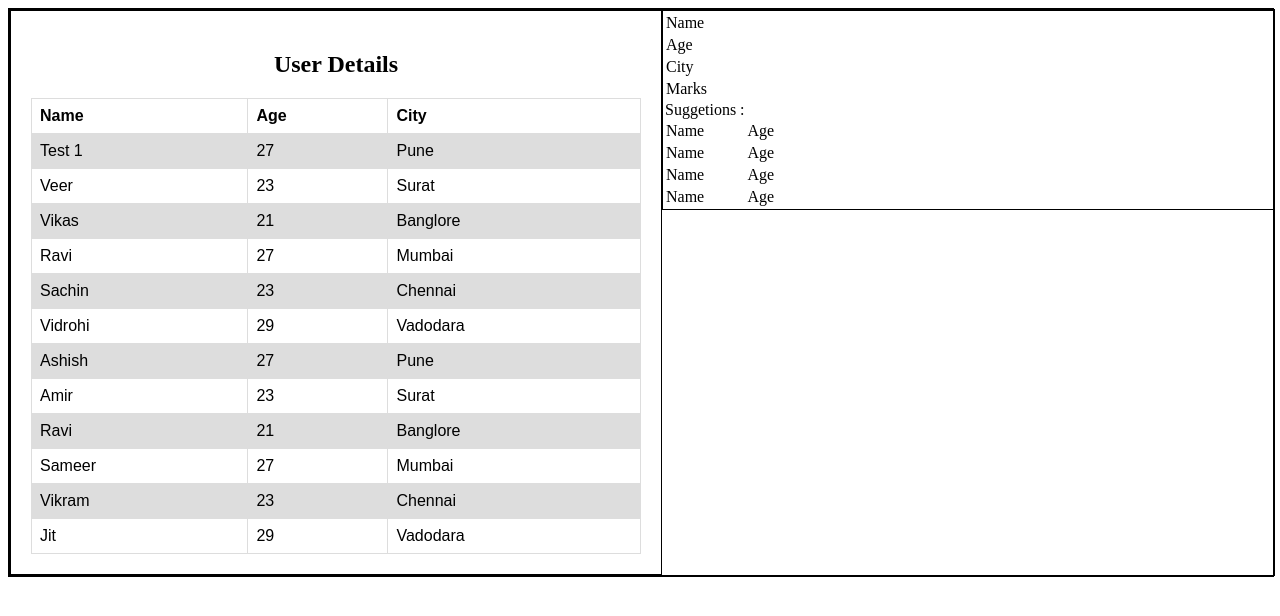
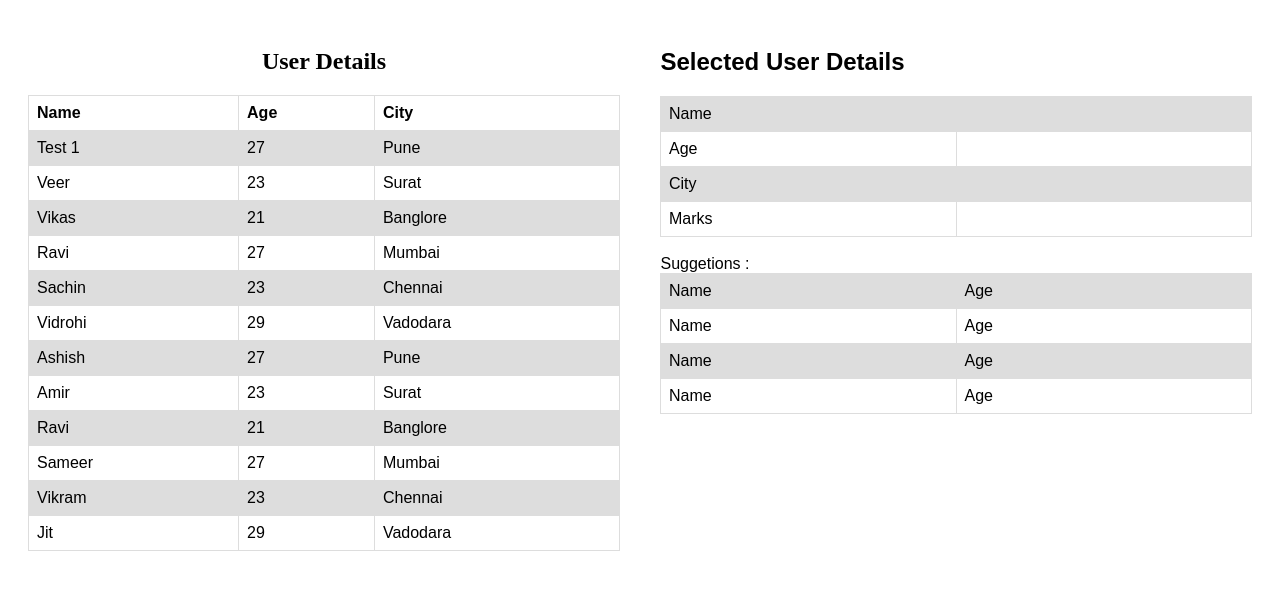
Before and after one commit to pritamnb/roxiler, an Angular app: page / in a window 1280 px wide. Shown: the top 616 px of the page. Built offline with nearby package versions, Linux system fonts and the light colour scheme.

Commit message:
listing and selection operation done

```diff
--- a/src/app/app.component.html
+++ b/src/app/app.component.html
@@ -22,8 +22,10 @@
       </div>
     </div>
     <div class="right-container">
-      <div class="user-details"></div>
+      <div class="user-details">
         <table>
+          <h2>Selected User Details</h2>
+
           <tr *ngFor="let user of selectedUser">
             <td>
               {{user.label}}
@@ -32,6 +34,7 @@
               {{user.value}}
             </td>
           </tr>
+          <br>
           <span>Suggetions :</span>
           <tr *ngFor="let user of selectedUser">
             <td>
@@ -42,6 +45,9 @@
             </td>
           </tr>
         </table>
+
+      </div>
+
     </div>
   </div>
 </div>
--- a/src/app/app.component.scss
+++ b/src/app/app.component.scss
@@ -2,17 +2,13 @@
   margin: 0;
   width: 100%;
   // height: 96vh;
-  border: 1px solid;
   .container {
     width: 100%;
     height: 100%;
-    // padding: 20px;
-    border: 1px solid;
     display: flex;
     .left-container {
       width: 50%;
       height: 100%;
-      border: 1px solid;
       padding: 20px;
 
       .users {
@@ -43,8 +39,31 @@
     .right-container {
       width: 50%;
       height: 100%;
-      border: 1px solid;
+      padding: 20px;
       .user-details {
+        width: 100%;
+        height: 100%;
+        display: flex;
+        flex-direction: column;
+        justify-content: center;
+        align-items: center;
+        table {
+          font-family: arial, sans-serif;
+          border-collapse: collapse;
+          width: 100%;
+        }
+
+        td,
+        th {
+          border: 1px solid #dddddd;
+          text-align: left;
+          padding: 8px;
+          width: 50%;
+        }
+
+        tr:nth-child(even) {
+          background-color: #dddddd;
+        }
       }
     }
   }
--- a/src/app/app.component.ts
+++ b/src/app/app.component.ts
@@ -1,7 +1,5 @@
 import { Component, OnInit } from '@angular/core';
-import { ValueConverter } from '@angular/compiler/src/render3/view/template';
 import { MainService } from './services/main.service';
-import { timingSafeEqual } from 'crypto';
 @Component({
   selector: 'app-root',
   templateUrl: './app.component.html',
@@ -11,6 +9,7 @@ export class AppComponent implements OnInit {
   userDetails: any;
   selectedUserDetails: any;
   userSuggetions: any;
+  suggetionsArray: any;
   selectedUser = [
     {
       key: 'name',
@@ -30,7 +29,7 @@ export class AppComponent implements OnInit {
 
     },
     {
-      key: 'marks',
+      key: 'mark',
       label: 'Marks',
       value: ''
     }
@@ -53,8 +52,22 @@ export class AppComponent implements OnInit {
   constructor(private mainService: MainService) {
     this.mainService.setAllEmployees(this.dataObject);
     this.mainService._allUserDetails.subscribe((users) => {
-      console.log(users);
       this.userDetails = users;
+    });
+    this.mainService._selectedUserDetails.subscribe((user) => {
+      console.log('subscribed Selected User', user);
+      this.selectedUserDetails = user;
+
+      // tslint:disable-next-line: forin
+      for (const iterator in this.selectedUserDetails) {
+        this.selectedUser.map(
+          (ele) => {
+            if (ele.key === iterator) {
+              ele.value = this.selectedUserDetails[iterator];
+            }
+          }
+        );
+      }
     });
   }
 
@@ -64,12 +77,9 @@ export class AppComponent implements OnInit {
     console.log('selected user ID', i);
     this.dataObject.map(user => {
       if (user.id === i) {
-        console.log(user.suggestions);
+        console.log(user);
+        this.mainService.setUserDetails(user);
         this.userSuggetions = user.suggestions;
-        this.userSuggetions.map(res => {
-          console.log('user suggetions', res);
-
-        });
       }
     });
 
```
Lines whose indentation alone changed are shown as unchanged.
